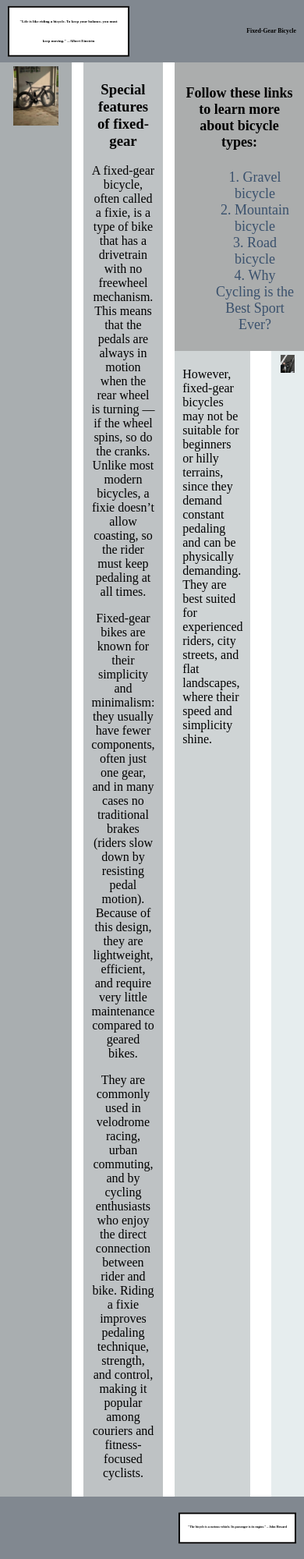
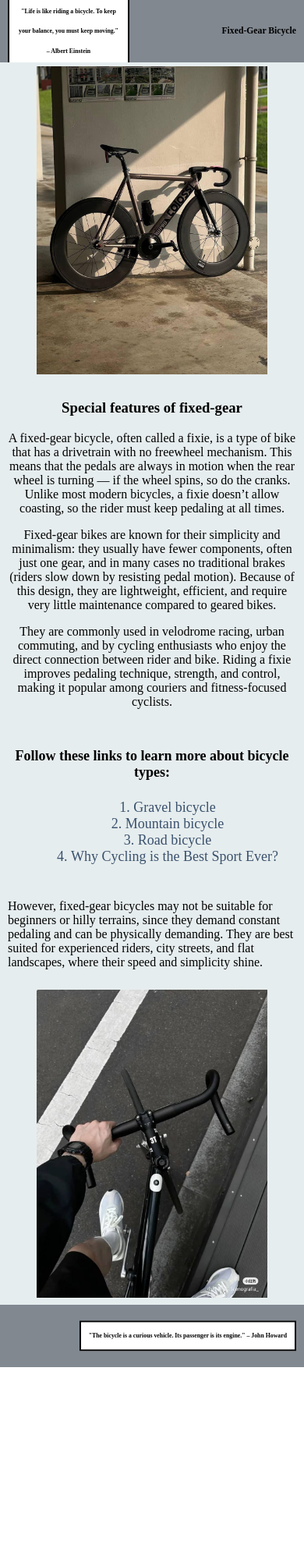
Before and after one commit to ggixiy/Web, a plain HTML site: page fix.html in a window 390 px wide. Shown: the whole page at 78% size. After the commit the page ends 1753 px from the top, so only its background shows below. Drawn offline with Linux system fonts and the light colour scheme.

Commit message:
workshop 3

```diff
--- a/mobile.css
+++ /dev/null
@@ -1,143 +0,0 @@
-
-html, body {
-    margin: 0;
-    padding: 0;
-    font-family: "Times New Roman";
-    height: 100%;
-    display: flex;
-    flex-direction: column;
-}
-
-header {
-	position: relative;
-	top: 0;
-	left: 0;
-	background-color: rgb(129, 136, 144);
-	text-align: right;
-	flex: 0 0 80px;
-    box-sizing: border-box;
-    overflow: hidden;
-    line-height: 3vh;
-}
-
-header h1 {
-    position: absolute;
-    top: 50%;
-    right: 10px;
-    transform: translate(0, -50%);
-    margin: 0;
-    width: 60vw;
-    font-size: 2.5vw;
-}
-
-header h3 {
-    position: absolute;
-    top: 50%;
-    left: 10px;
-    transform: translate(0, -50%);
-    margin: 0;
-    padding: 5px 10px;
-    background-color: white;
-    border: 2px solid black;
-    display: inline-block;
-    box-sizing: border-box;
-    width: 40vw;
-    text-align: center;
-    font-size: 1.75vw;
-}
-
-.content {
-    box-sizing: border-box;
-    flex: 1;
-    display: flex;
-    flex-wrap: wrap;
-    gap: 4%;
-}
-
-.block2{
-    box-sizing: border-box;
-    padding: 5px 10px;
-	flex: 1 1 100%;
-	background-color: rgb(230, 237, 238);
-	text-align: center;
-}
-
-.block3{
-    box-sizing: border-box;
-    padding: 5px 10px;
-	flex: 1 1 100%;
-	background-color: rgb(230, 237, 238);
-	text-align: center;
-}
-
-.block4{
-    box-sizing: border-box;
-    padding: 5px 10px;
-	flex: 0 0 auto;
-	background-color: rgb(230, 237, 238);
-	text-align: center;
-    font-size: large;
-}
-
-.block5{
-	background-color:rgb(230, 237, 238);
-	text-align: left;
-}
-
-.block6{
-	background-color: rgb(230, 237, 238);
-	text-align: center;
-}
-
-.block5, .block6{
-    box-sizing: border-box;
-    padding: 5px 10px;
-	flex: 1;
-}
-
-footer{
-	position: relative;
-	bottom: 0;
-	left: 0;
-	background-color: rgb(129, 136, 144);
-	text-align: left;
-	flex: 0 0 80px;
-    box-sizing: border-box;
-    overflow: hidden;
-    line-height: 3vh
-}
-
-footer h2 {
-    position: absolute;
-    top: 50%;
-    left: 10px;
-    transform: translate(0, -50%);
-    margin: 0;
-    font-size: 2vw;
-}
-
-footer h5 {
-    position: absolute;
-    top: 50%;
-    right: 10px;
-    transform: translate(0, -50%);
-    margin: 0;
-    padding: 5px 10px;
-    background-color: white;
-    border: 2px solid black;
-    display: inline-block;
-    box-sizing: border-box;
-    font-size: 1.5vw;
-}
-
-a.class1 {
-    color: rgb(58, 81, 109);
-    text-decoration: none;
-}
-
-ol.class {
-    list-style-position: inside;
-    text-align: center;
-    font-size: x-large;
-    color: rgb(58, 81, 109);
-}
--- a/styleFlexBox.css
+++ b/styleFlexBox.css
@@ -1,9 +1,7 @@
-
 html, body {
     margin: 0;
     padding: 0;
     font-family: "Times New Roman";
-    height: 100%;
     display: flex;
     flex-direction: column;
 }
@@ -50,7 +48,6 @@ header h3 {
     box-sizing: border-box;
     flex: 1;
     display: flex;
-    flex-wrap: wrap;
     gap: 4%;
 }
 
@@ -85,7 +82,7 @@ header h3 {
 .block4{
     box-sizing: border-box;
     padding: 5px 10px;
-	flex: 0 0 auto;
+
 	background-color: rgb(171, 173, 173);
 	text-align: center;
     font-size: large;
@@ -153,3 +150,57 @@ ol.class {
     text-align: center;
     color: rgb(58, 81, 109);
 }
+
+@media (max-width: 768px) {
+.right, .right2, .content {
+    display: block;
+  }
+
+.block2{
+	flex: 1 1 100%;
+	background-color: rgb(230, 237, 238);
+    order: 1;
+}
+
+.block3{
+	flex: 1 1 100%;
+	background-color: rgb(230, 237, 238);
+    order: 2;
+}
+
+.block4{
+	background-color: rgb(230, 237, 238);
+    order: 5;
+}
+
+.block5{
+	background-color:rgb(230, 237, 238);
+    order: 3;
+}
+
+.block6{
+	background-color: rgb(230, 237, 238);
+    order: 4;
+    margin-left: 0;
+}
+
+footer{
+    order: 6;
+}
+
+header h1 {
+    font-size: 3vw;
+}
+
+header h3 {
+    font-size: 2vw;
+}
+
+footer h2 {
+    font-size: 3vw;
+}
+
+footer h5 {
+    font-size: 2vw;
+}
+}
```
Also changed, not shown: index.html (+1 -7 lines), mobile.html (deleted, +0 -62 lines), myPost.html (+1 -1 lines).
